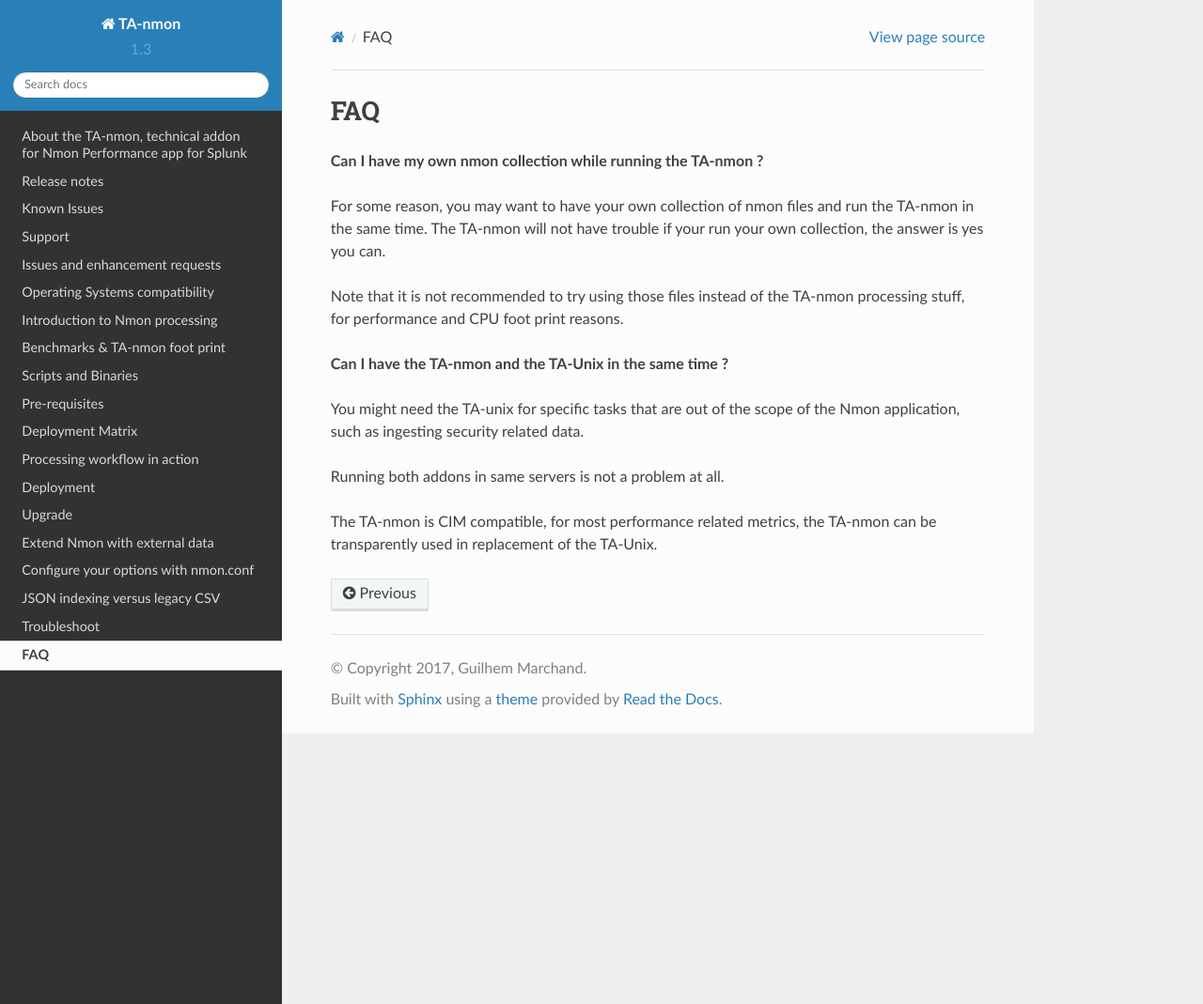
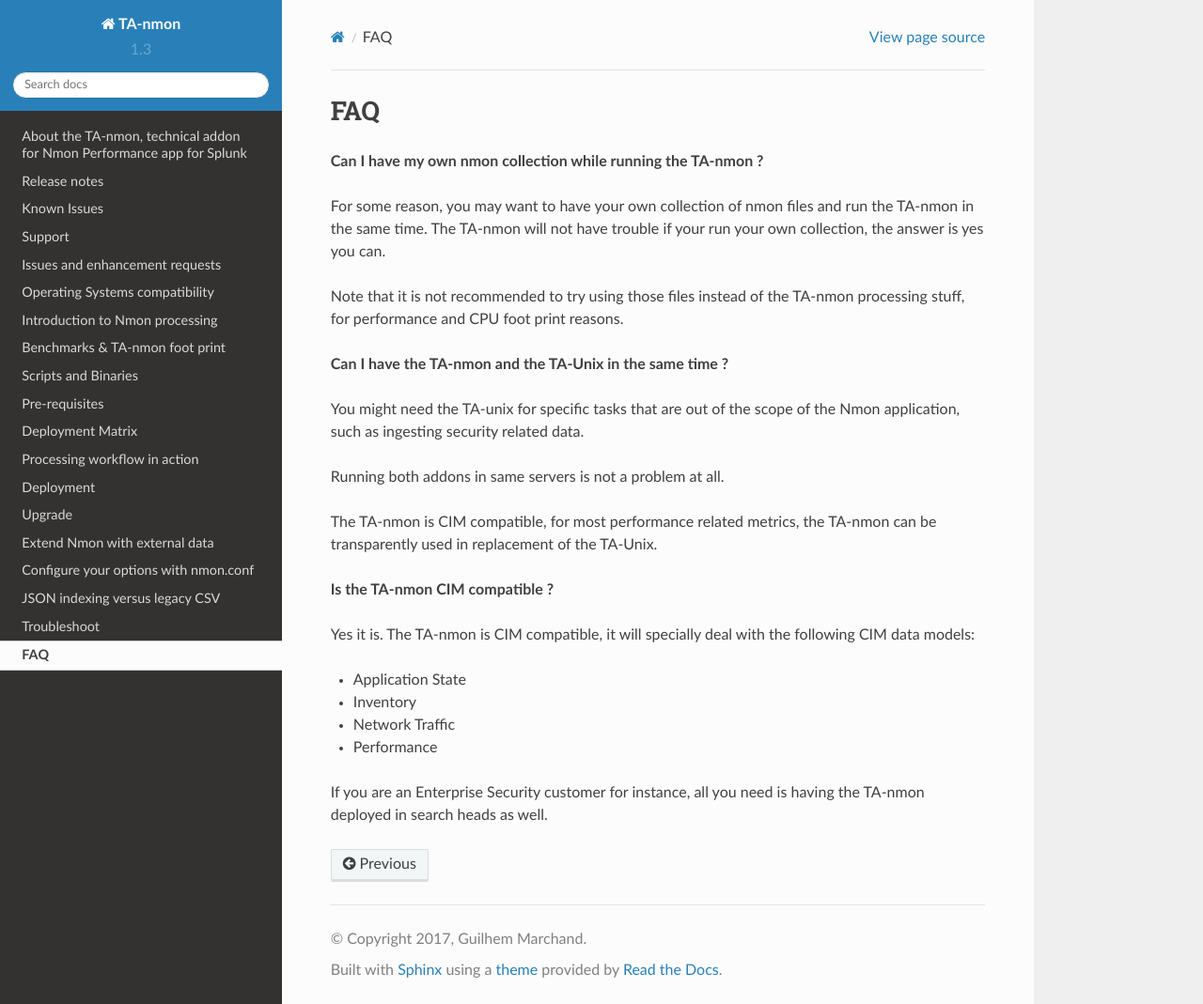
Before and after one commit to guilhemmarchand/TA-nmon, a Sphinx documentation site: the page built from docs/FAQ.rst, in a window 1280 px wide and 1069 px high. Shown: the whole window at 94% size. Built offline with Sphinx 7.4.7 and the Read the Docs theme 2.0.0, drawn with Linux system fonts in a browser that asks for light colours.

Commit message:
- Win2k update

```diff
--- a/docs/FAQ.rst
+++ b/docs/FAQ.rst
@@ -16,3 +16,14 @@
 Running both addons in same servers is not a problem at all.
 
 The TA-nmon is CIM compatible, for most performance related metrics, the TA-nmon can be transparently used in replacement of the TA-Unix.
+
+**Is the TA-nmon CIM compatible ?**
+
+Yes it is. The TA-nmon is CIM compatible, it will specially deal with the following CIM data models:
+
+- Application State
+- Inventory
+- Network Traffic
+- Performance
+
+If you are an Enterprise Security customer for instance, all you need is having the TA-nmon deployed in search heads as well.
```
